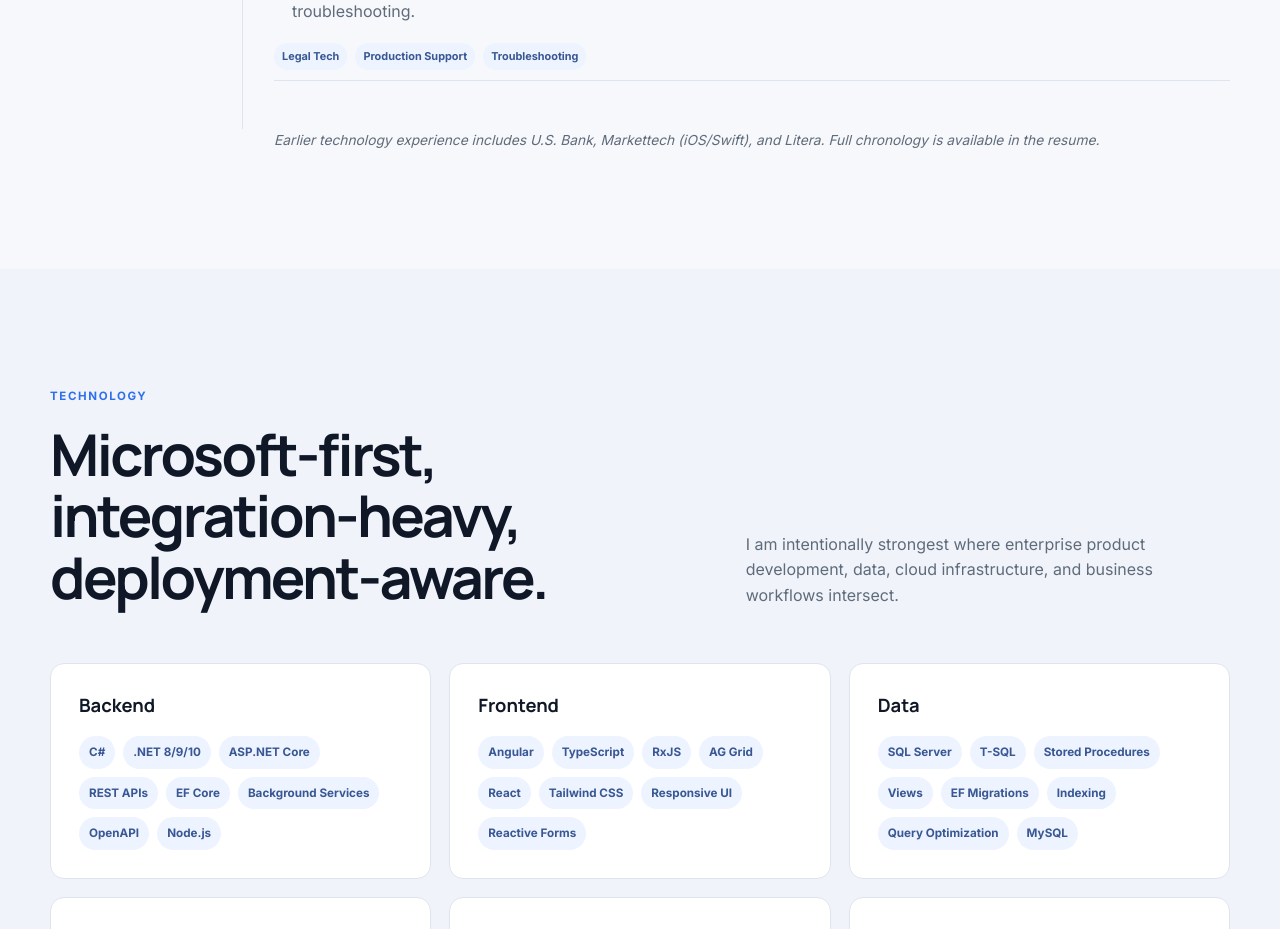
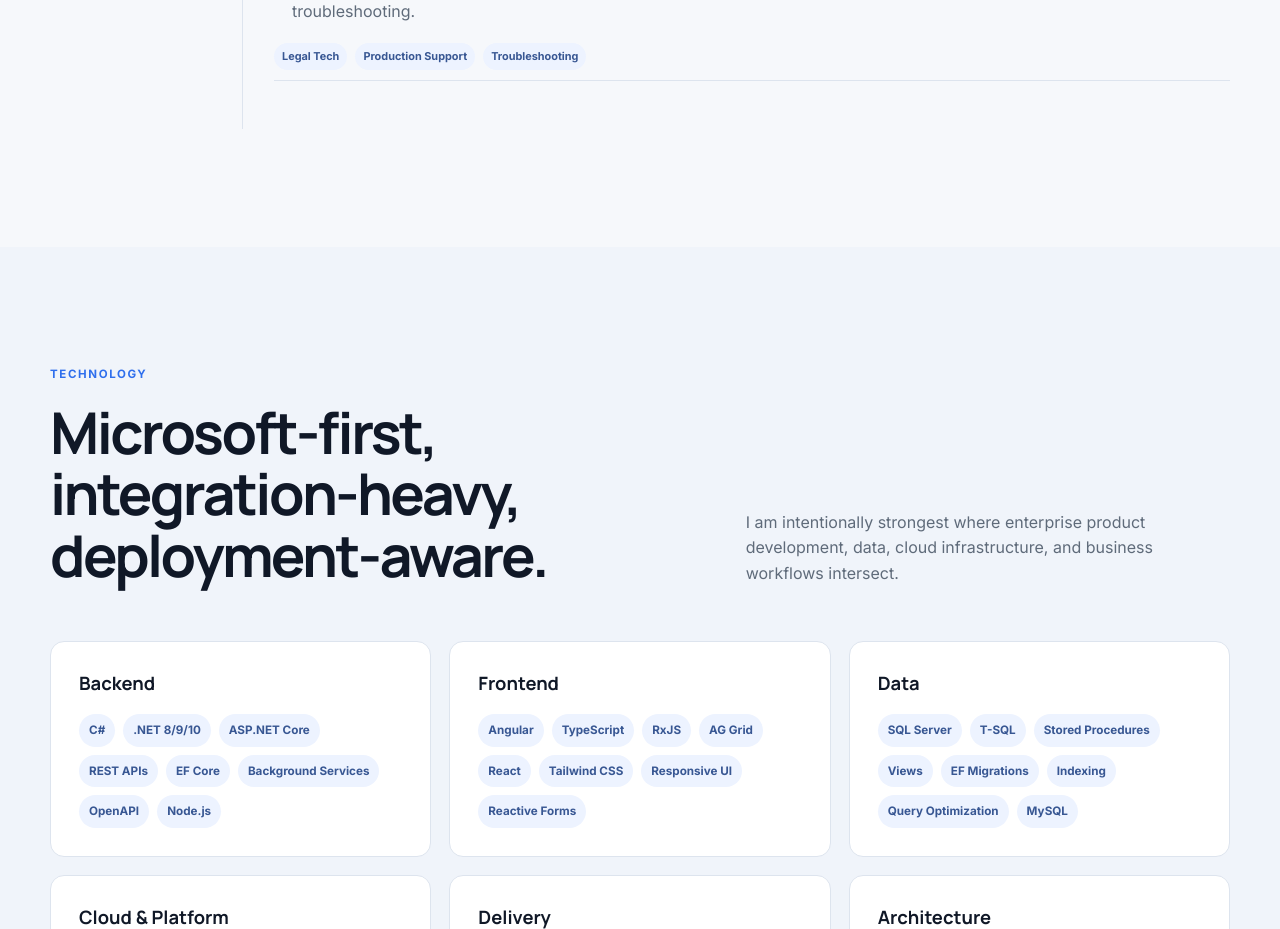
Before and after one commit to poker-kid-100717/recruiter-site, an Angular app in the folder frontend/: page / in a window 1280 px wide. Shown: the part 8520-9449 px from the top of the page. Built offline with nearby package versions, Linux system fonts and the light colour scheme; no server answers.

Commit message:
Remove redundant experience timeline note

```diff
--- a/frontend/src/app/app.component.ts
+++ b/frontend/src/app/app.component.ts
@@ -130,7 +130,6 @@ import { endorsements, experience, projects, publicRepos, stackGroups } from './
             </div>
           </article>
         </div>
-        <p class="timeline-note">Earlier technology experience includes U.S. Bank, Markettech (iOS/Swift), and Litera. Full chronology is available in the resume.</p>
       </section>
 
       <section id="stack" class="section stack-section">
```
